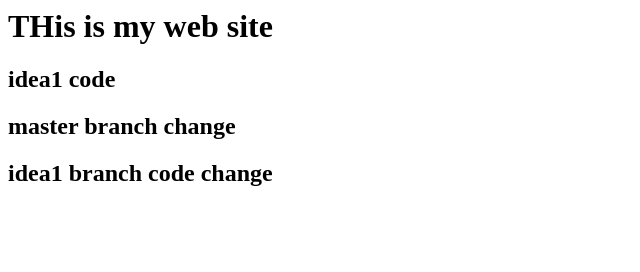
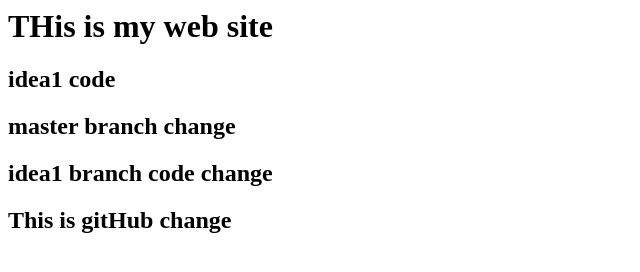
Before and after one commit to badriaws/newproject, a plain HTML site: page index.html in a window 1280 px wide. Shown: the whole page, without its empty margins (0-640 px from the left). Drawn offline with Linux system fonts and the light colour scheme.

Commit message:
this is Dev2 change

```diff
--- a/index.html
+++ b/index.html
@@ -2,3 +2,4 @@
 <h2>idea1 code</h2>
 <h2>master branch change</h2>
 <h2>idea1 branch code change</h2>
+<h2>This is gitHub change<h2>
```
